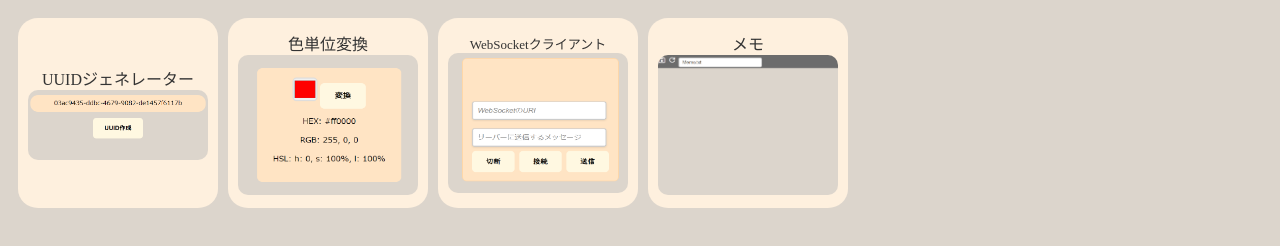
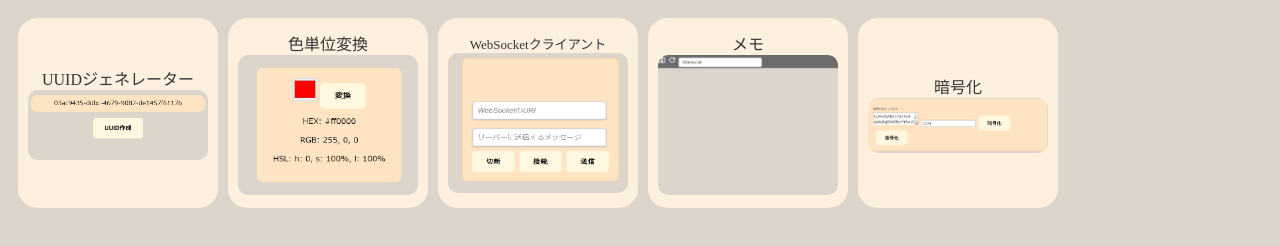
Before and after one commit to uift-688/Tools2, a plain HTML site: page index.html in a window 1280 px wide. Drawn offline with Linux system fonts and the light colour scheme.

Commit message:
Update index.html

```diff
--- a/index.html
+++ b/index.html
@@ -67,5 +67,11 @@
                 <img src="./SS4.png" width="180px" height="140px" style="border-radius: 10px;">
             </div>
         </a>
+        <a href="./encryption.html" style="margin-left: 10px;">
+            <div class="Menu_button">
+                <p><font size=3>暗号化</font></p>
+                <img src="./SS5.png" width="180px" height="55px" style="border-radius: 10px;">
+            </div>
+        </a>
     </body>
 </html>
```
